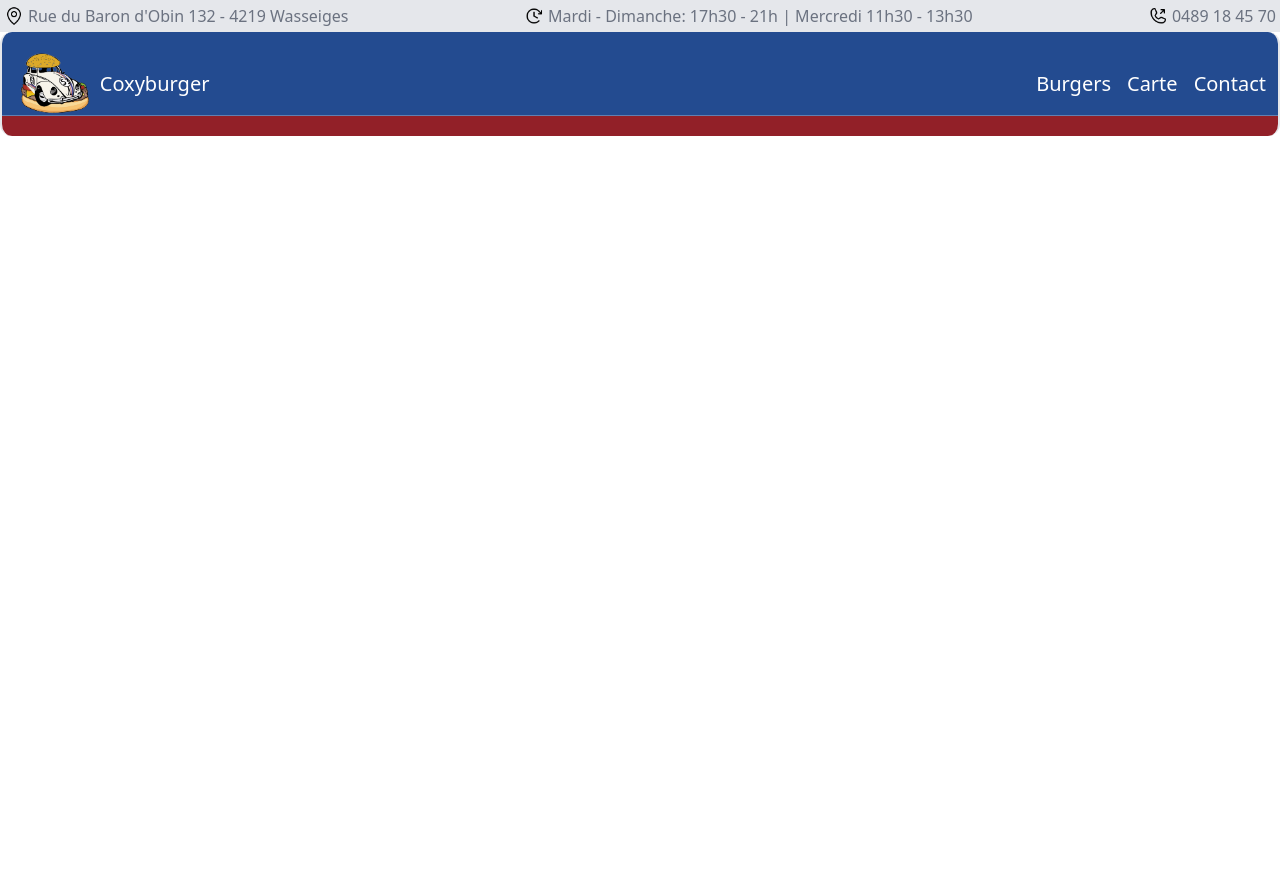
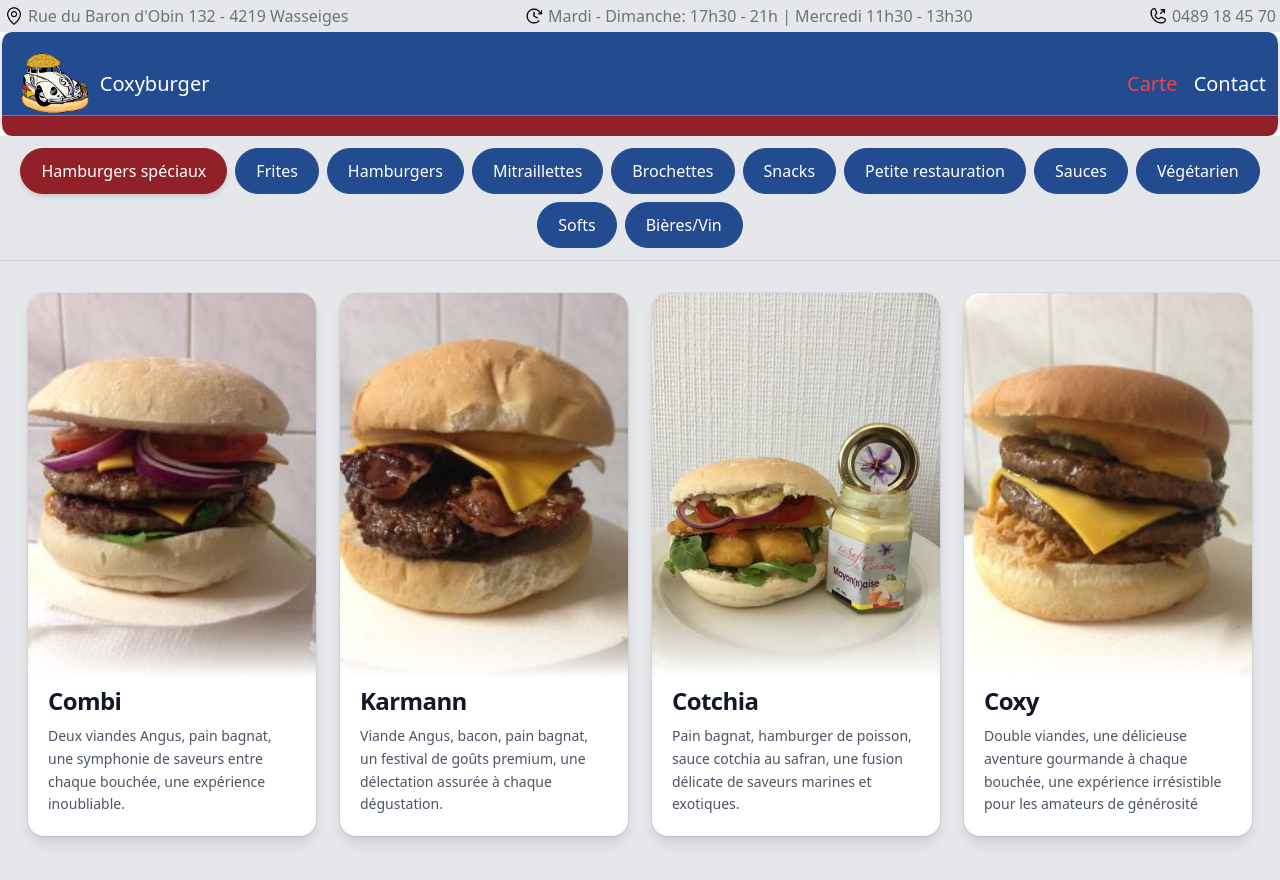
Before and after one commit to KaZzy12/coxyburger-vite, a Vue app: page /carte/hamburgers-speciaux in a window 1280 px wide. Shown: the top 880 px of the page. Before the commit the page ends 800 px from the top, so only its background shows below. Built offline with nearby package versions, Linux system fonts and the light colour scheme.

Commit message:
Add special burgers to carte part and dispplay them by default

```diff
--- a/src/burgers/burgers.js
+++ b/src/burgers/burgers.js
@@ -2,28 +2,28 @@ export const burgers = [
   {
     id: 1,
     name: 'Combi',
-    image: './images/combiburger.png',
+    image: '/images/combiburger.png',
     description: 'Deux viandes Angus, pain bagnat, une symphonie de saveurs entre chaque bouchée, une expérience inoubliable.',
     isVege: false,
   },
   {
     id: 2,
     name: 'Karmann',
-    image: './images/karmannburger.png',
+    image: '/images/karmannburger.png',
     description: 'Viande Angus, bacon, pain bagnat, un festival de goûts premium, une délectation assurée à chaque dégustation.',
     isVege: false,
   },
   {
     id: 3,
     name: 'Cotchia',
-    image: './images/cotchia.png',
+    image: '/images/cotchia.png',
     description: 'Pain bagnat, hamburger de poisson, sauce cotchia au safran, une fusion délicate de saveurs marines et exotiques.',
     isVege: true,
   },
   {
     id: 4,
     name: 'Coxy',
-    image: './images/coxyburger.png',
+    image: '/images/coxyburger.png',
     description: 'Double viandes, une délicieuse aventure gourmande à chaque bouchée, une expérience irrésistible pour les amateurs de générosité',
     isVege: false,
   },
--- a/src/components/Carte.vue
+++ b/src/components/Carte.vue
@@ -3,6 +3,7 @@ import { nextTick, ref, watch } from 'vue';
 import { useRoute } from 'vue-router';
 
 const categories = [
+  { label: 'Hamburgers spéciaux', route: 'BrowseHamburgersSpeciaux' },
   { label: 'Frites', route: 'BrowseFrites' },
   { label: 'Hamburgers', route: 'BrowseHamburgers' },
   { label: 'Mitraillettes', route: 'Browsemitraillettes' },
@@ -60,9 +61,6 @@ watch(
       </ul>
     </nav>
 
-    <router-view v-if="$route.matched.length > 1"></router-view>
-    <p v-else class="px-4 py-16 text-center text-gray-500">
-      Choisissez une catégorie pour découvrir la carte.
-    </p>
+    <router-view></router-view>
   </section>
 </template>
--- a/src/components/NavigationBar.vue
+++ b/src/components/NavigationBar.vue
@@ -14,11 +14,7 @@
         </button>
         <nav class="hidden w-full md:block md:w-auto" id="navbar-default">
           <ul class="font-medium flex flex-col p-4 md:p-0 mt-4 border border-gray-100 rounded-lg md:flex-row rtl:space-x-reverse md:mt-0 md:border-0">
-            <li>
-              <router-link class="inline-block md:mr-4 hover:text-red-500" :to="{name: 'Burgers'}" exact>
-                Burgers
-              </router-link>
-            </li>
+
             <li>
               <router-link class="inline-block md:mr-4 hover:text-red-500" :to="{name: 'Carte'}" exact>
                 Carte
@@ -44,11 +40,7 @@
          class="text-white w-full text-center py-6 hover:opacity-90 hover:text-red-500">
           Accueil
         </router-link>
-        <router-link
-         :to="{name: 'Burgers'}" exact
-         class="text-white w-full text-center py-6 hover:opacity-90 hover:text-red-500">
-          Burgers
-        </router-link>
+
         <router-link
          :to="{name: 'Carte'}" exact
          class="text-white w-full text-center py-6 hover:opacity-90 hover:text-red-500">
--- a/src/components/Burgers.vue
+++ b/src/components/menu/MenuHamburgersSpeciaux.vue
@@ -1,6 +1,6 @@
 <script setup>
-import { burgers } from '../burgers/burgers';
-import BurgerCard from './BurgerCard.vue';
+import { burgers } from '../../burgers/burgers';
+import BurgerCard from '../BurgerCard.vue';
 </script>
 
 <template>
--- a/src/router/index.js
+++ b/src/router/index.js
@@ -3,7 +3,7 @@ import {
   createWebHistory,
 } from 'vue-router';
 
-import Burgers from '../components/Burgers.vue';
+
 import Carte from '../components/Carte.vue';
 import Contact from '../components/Contact.vue';
 import Home from '../components/Home.vue';
@@ -11,6 +11,7 @@ import MenuAlcools from '../components/menu/MenuAlcools.vue';
 import MenuBrochettes from '../components/menu/MenuBrochettes.vue';
 import MenuFrites from '../components/menu/MenuFrites.vue';
 import MenuHamburgers from '../components/menu/MenuHamburgers.vue';
+import MenuHamburgersSpeciaux from '../components/menu/MenuHamburgersSpeciaux.vue';
 import MenuMitraillettes from '../components/menu/MenuMitraillettes.vue';
 import MenuPetiteRestauration from '../components/menu/MenuPetiteRestauration.vue';
 import MenuSauces from '../components/menu/MenuSauces.vue';
@@ -27,11 +28,7 @@ export default createRouter({
       name: 'Home',
       component: Home,
     },
-    {
-      path: '/burgers',
-      name: 'Burgers',
-      component: Burgers,
-    },
+
     {
       path: '/test',
       name: 'Test',
@@ -41,7 +38,13 @@ export default createRouter({
       path: '/carte',
       name: 'Carte',
       component: Carte,
+      redirect: { name: 'BrowseHamburgersSpeciaux' },
       children: [
+        {
+          name: 'BrowseHamburgersSpeciaux',
+          path: 'hamburgers-speciaux',
+          component: MenuHamburgersSpeciaux,
+        },
         {
           name: 'BrowseAlcools',
           path: 'alcools',
```
